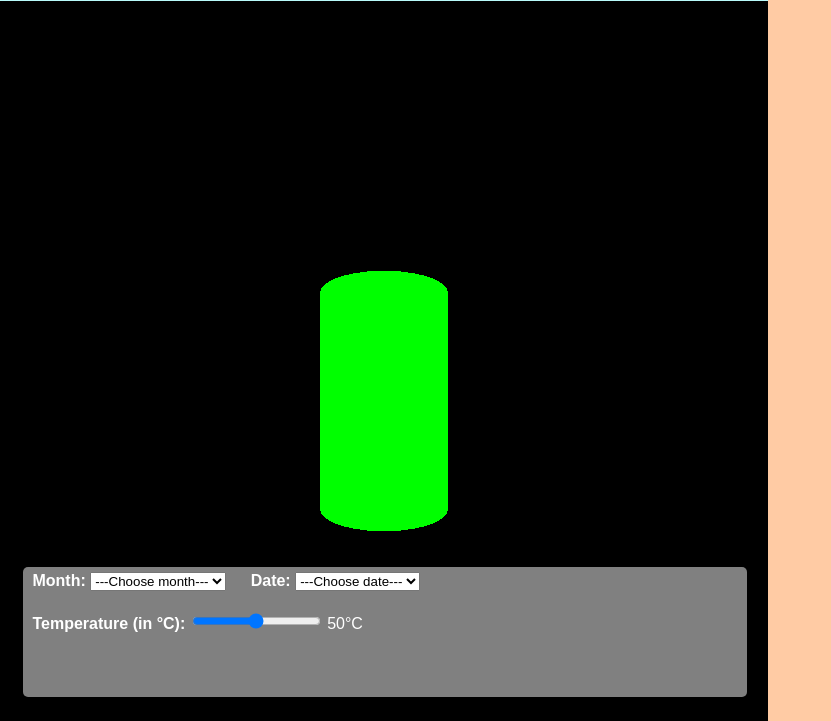
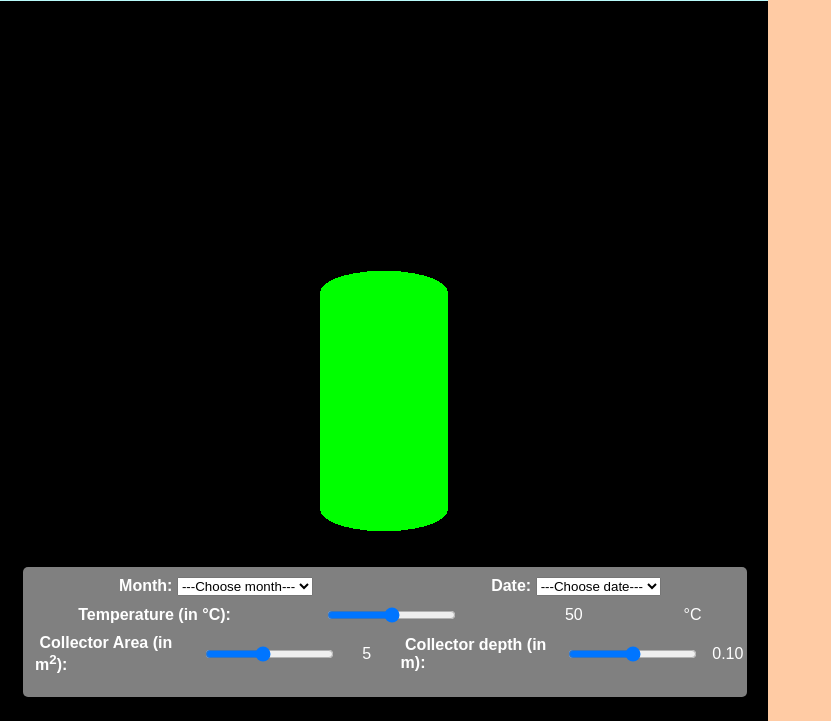
Before and after one commit to reshmar00/Solar-Water-Heater-Simulation, a plain HTML site: page simulator/index.html in a window 1280 px wide. Shown: the part 79-800 px from the top of the page, without its empty margins (0-831 px from the left). Drawn offline with nearby package versions, Linux system fonts and the light colour scheme.

Commit message:
Added more sliders, fixed alignments

```diff
--- a/simulator/controller.js
+++ b/simulator/controller.js
@@ -9,21 +9,20 @@ const controller = {
 
     /* Functions for different elements to respond to based on user interaction */
     setupEventListeners: function() {
-        const temperatureSlider = document.getElementById('temperature-slider');
-        temperatureSlider.addEventListener('input', this.handleTemperatureChange);
-
         const monthListElem = document.getElementById("monthList");
         monthListElem.addEventListener('change', this.handleMonthChange);
 
         const dateListElem = document.getElementById("dateList");
         dateListElem.addEventListener('change', this.handleDateChange);
-    },
 
-    /* Updating the temperature, based on value selected on slider */
-    handleTemperatureChange: function(event) {
-        const value = event.target.value;
-        model.setTemperature(value);
-        view.updateTemperatureDisplay(value);
+        const temperatureSlider = document.getElementById('temperature-slider');
+        temperatureSlider.addEventListener('input', this.handleTemperatureChange);
+
+        const collectorAreaSlider = document.getElementById('collector-area-slider');
+        collectorAreaSlider.addEventListener('input', this.handleControllerAreaChange);
+
+        const collectorDepthSlider = document.getElementById('collector-depth-slider');
+        collectorDepthSlider.addEventListener('input', this.handleControllerDepthChange);
     },
 
     /* Updating the month, based on selection from drop-down menu */
@@ -39,6 +38,27 @@ const controller = {
     handleDateChange: function(event) {
         const selectedDate = event.target.value;
         model.setDate(selectedDate);
+    },
+
+    /* Updating the temperature, based on value selected on slider */
+    handleTemperatureChange: function(event) {
+        const value = event.target.value;
+        model.setTemperature(value);
+        view.updateTemperatureDisplay(value);
+    },
+
+    /* Updating the collector area, based on value selected on slider */
+    handleControllerAreaChange: function(event) {
+        const value = event.target.value;
+        model.setCollectorArea(value);
+        view.updateCollectorAreaDisplay(value);
+    },
+
+    /* Updating the collector depth, based on value selected on slider */
+    handleControllerDepthChange: function(event) {
+        const value = event.target.value;
+        model.setCollectorDepth(value);
+        view.updateCollectorDepthDisplay(value);
     }
 };
 
--- a/simulator/index.html
+++ b/simulator/index.html
@@ -11,14 +11,14 @@
     <div class="left">
         <h1>Solar Collector Simulator</h1>
         <div class="options">
-            <div class = "form-wrapper">
+            <div class="form-wrapper">
+                <div class="date-container"> <!-- Added this container -->
                     <form id="months">
                         <b>&nbsp;Month:</b>
                         <select id="monthList">
                             <option>---Choose month---</option>
                         </select>
                     </form>
-
                     <form id="dates">
                         <b>Date:</b>
                         <select id="dateList">
@@ -26,10 +26,24 @@
                         </select>
                     </form>
                 </div>
-            <div class="temperature-slider">
+
+                <div class="temperature-slider"> <!-- This is the other child of the flex container -->
                     <b>&nbsp;Temperature (in °C):</b>
                     <input type="range" id="temperature-slider" min="0" max="100" step="10" value="50">
-                <span id="temperature-value">50</span>°C
+                    <span id="temperature-value">50</span>&nbsp;°C
+                </div>
+            </div>
+            <div class ="second-row">
+                <div class="collector-area-slider">
+                    <b>&nbsp;Collector Area (in m<sup>2</sup>):</b>
+                    <input type="range" id="collector-area-slider" min="1" max="10" step="1" value="5">
+                    <span id="collector-area-value">5&nbsp;</span>
+                </div>
+                <div class="collector-depth-slider">
+                    <b>&nbsp;Collector depth (in m):</b>
+                    <input type="range" id="collector-depth-slider" min="0.05" max="0.15" step="0.01" value="0.10">
+                    <span id="collector-depth-value">0.10</span>
+                </div>
             </div>
         </div>
     </div>
--- a/simulator/model.js
+++ b/simulator/model.js
@@ -4,14 +4,9 @@ const model = {
     temperature: 50,  // Default value
     month: "January", // Default value
     date: 1, // Default value
-
+    collectorArea: 5, // Default value
+    collectorDepth: 0.10, // Default value
     /* Getters and setters */
-    setTemperature: function(temp) {
-        this.temperature = temp;
-    },
-    getTemperature: function() {
-        return this.temperature;
-    },
 
     setMonth: function(month) {
         this.month = month;
@@ -25,5 +20,28 @@ const model = {
     },
     getDate: function() {
         return this.date;
+    },
+
+    setTemperature: function(temp) {
+        this.temperature = temp;
+    },
+    getTemperature: function() {
+        return this.temperature;
+    },
+
+    setCollectorArea: function(collectorArea) {
+        this.collectorArea = collectorArea;
+    },
+    getCollectorArea: function() {
+        return this.collectorArea;
+    },
+
+    setCollectorDepth: function(collectorDepth) {
+        this.collectorDepth = collectorDepth;
+    },
+    getCollectorDepth: function() {
+        return this.collectorDepth;
     }
+
+
 };
--- a/simulator/styles.css
+++ b/simulator/styles.css
@@ -15,7 +15,6 @@ h1 {
     height: 100%;
 }
 
-
 .left {
     box-sizing: border-box;
     flex: 3;
@@ -29,8 +28,8 @@ h1 {
     background-color: gray;
     height: 15%;
     width: 93%;
-    position: absolute; /* to position it at the bottom */
-    bottom: 3%; /* from the bottom of the parent div */
+    position: absolute;
+    bottom: 3%;
     left: 3%;
     padding: 5px;
     border-radius: 5px;
@@ -44,22 +43,67 @@ h1 {
     overflow-y: auto;
 }
 
-#months {
-    display: inline-block;
-    margin-right: 20px;
+.form-wrapper {
+    font-family: "Bai Jamjuree", sans-serif;
+    color: white;
+    display: flex;
+    justify-content: space-between;
+    align-items: center;
+    flex-wrap: wrap;
+    gap: 10px;
+    margin-top: 5px;
+    margin-left: 5px;
 }
 
-#dates {
-    display: inline-block;
+.date-container, .temperature-slider{
+    flex-grow: 1;
+    display: flex;
+    align-items: center;
+    justify-content: space-around;
+    gap: 20px;
 }
 
-.form-wrapper{
+.collector-area-slider, .collector-depth-slider{
+    flex-grow: 1;
+    display: flex;
+    align-items: center;
+    gap: 15px;
+}
+
+.date-container, .temperature-slider, .collector-area-slider, .collector-depth-slider {
+    display: flex;
+    align-items: center;
+    gap: 15px;
+}
+
+.collector-area-slider{
+    margin-top: 10px;
+    margin-left: 7px;
+}
+
+.collector-depth-slider {
+    margin-top: 10px;
+    margin-left: 15px;
+}
+
+input[type="range"] {
+    vertical-align: middle;
+    margin: 0;
+    padding: 0;
+}
+
+#collector-area-value, #collector-depth-value, #temperature-value {
+    display: inline-block;
+    width: 30px;
+    text-align: right;
+    vertical-align: baseline;
+}
+
+.second-row {
     font-family: "Bai Jamjuree", sans-serif;
     color: white;
+    display: flex;
+    justify-content: space-between;
+    align-items: center;
+    gap: 10px;
 }
-
-.temperature-slider {
-    margin-top: 20px;
-    font-family: "Bai Jamjuree", sans-serif;
-    color: white;
-}
--- a/simulator/view.js
+++ b/simulator/view.js
@@ -81,5 +81,19 @@ const view = {
     /* ... and logic for updating its display */
     updateTemperatureDisplay: function(value) {
         this.temperatureValueElement.textContent = value;
+    },
+
+    /* Setting up the controller area's slider's value... */
+    collectorAreaValueElement: document.getElementById('collector-area-value'),
+    /* ... and logic for updating its display */
+    updateCollectorAreaDisplay: function(value) {
+        this.collectorAreaValueElement.textContent = value;
+    },
+
+    /* Setting up the controller depth's slider's value... */
+    collectorDepthValueElement: document.getElementById('collector-depth-value'),
+    /* ... and logic for updating its display */
+    updateCollectorDepthDisplay: function(value) {
+        this.collectorDepthValueElement.textContent = value;
     }
 };
```
Lines whose indentation alone changed are shown as unchanged.
